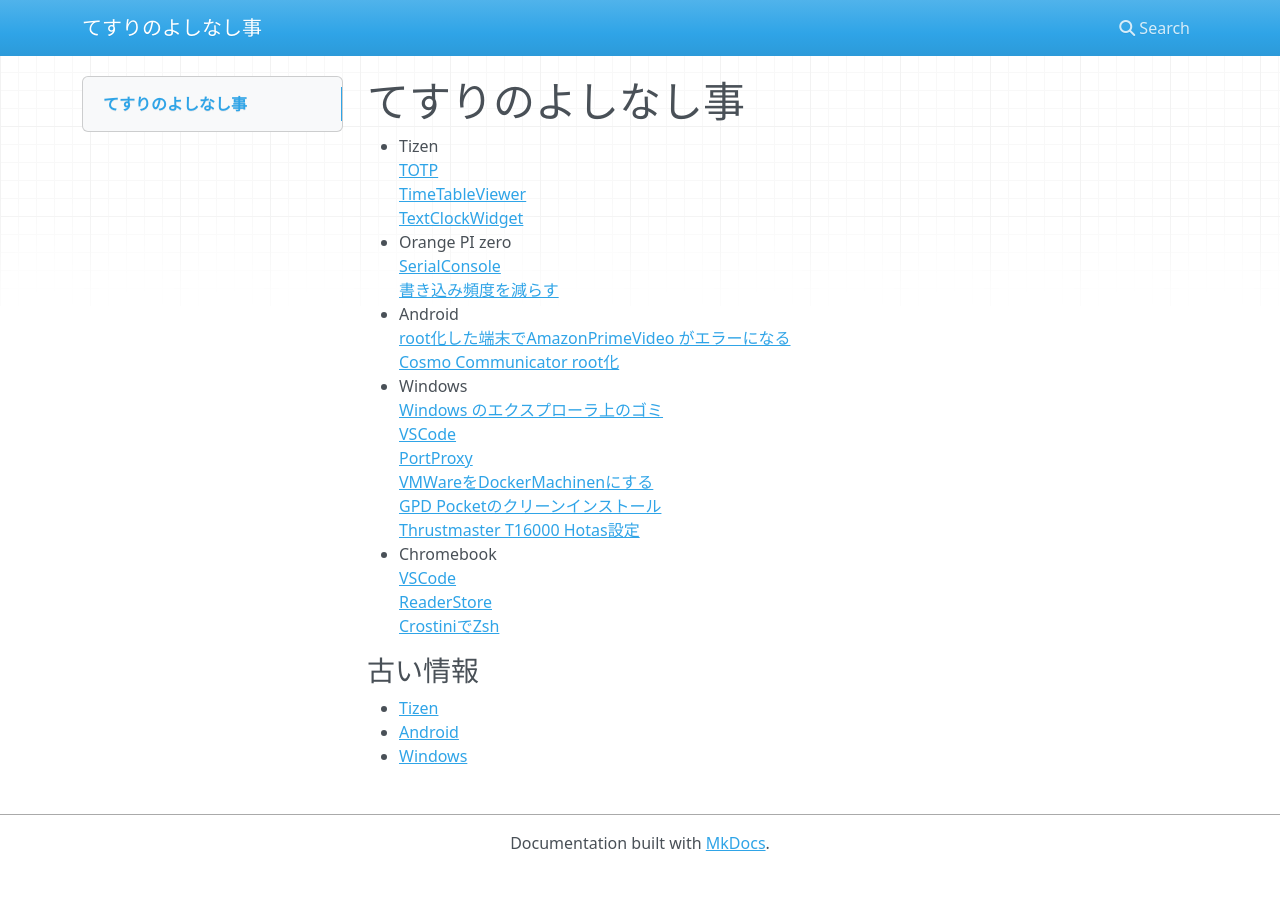
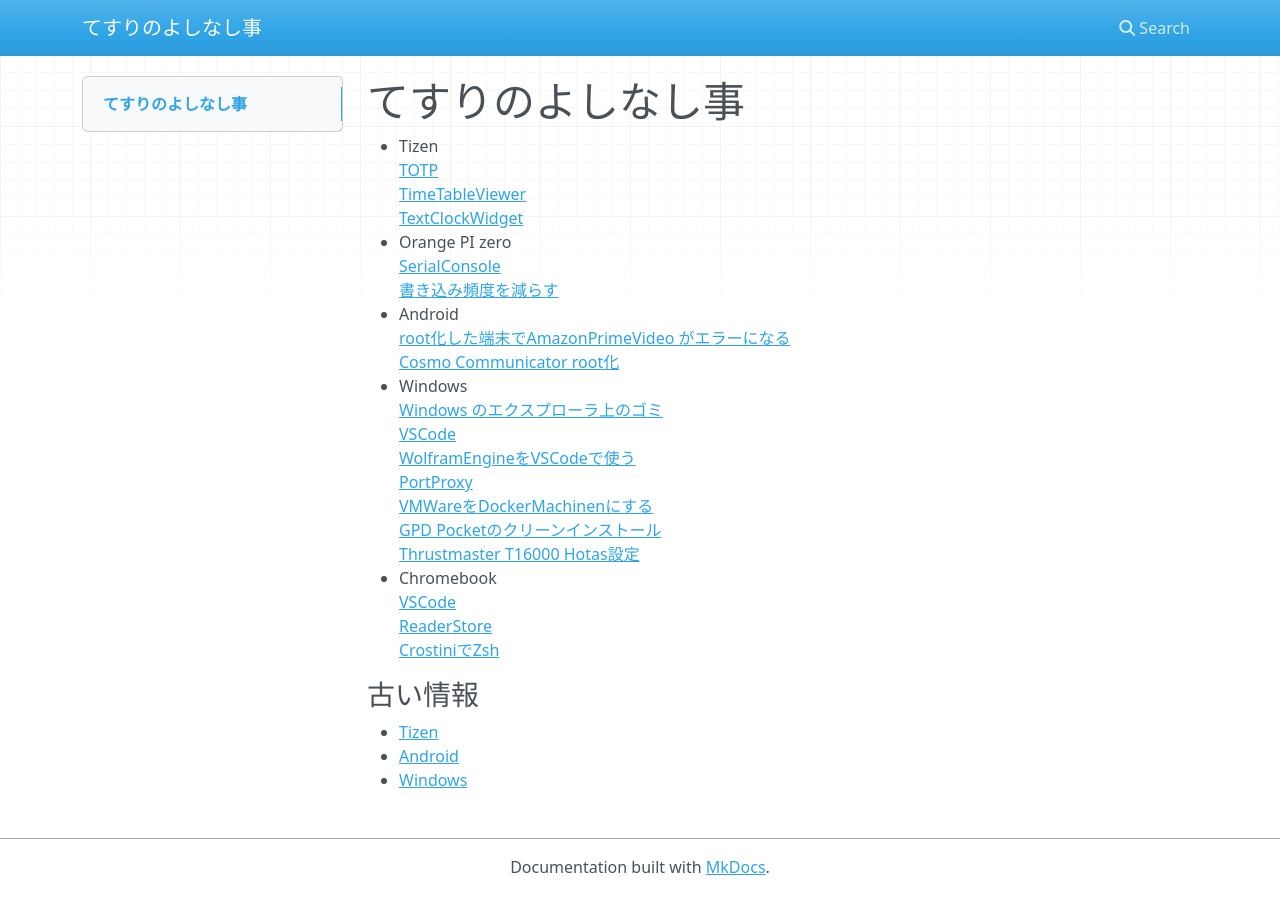
Before and after one commit to tesurijp/tesurijp.github.io, an MkDocs documentation site: the page built from docs/index.md, in a window 1280 px wide. Built offline with MkDocs 1.6.1, drawn with Linux system fonts in a browser that asks for light colours; nearby versions of some CDN libraries.

Commit message:
WolframEngineのページへリンク追加

```diff
--- a/docs/index.md
+++ b/docs/index.md
@@ -12,6 +12,7 @@
 - Windows
   [Windows のエクスプローラ上のゴミ](Windows/Explorer)
   [VSCode](Windows/VSCode)
+  [WolframEngineをVSCodeで使う](Windows/WolframEngine)
   [PortProxy](Windows/PortProxy)
   [VMWareをDockerMachinenにする](Windows/Docker-VMWare)
   [GPD Pocketのクリーンインストール](Windows/GpdPocket-CleanInstall)
```
